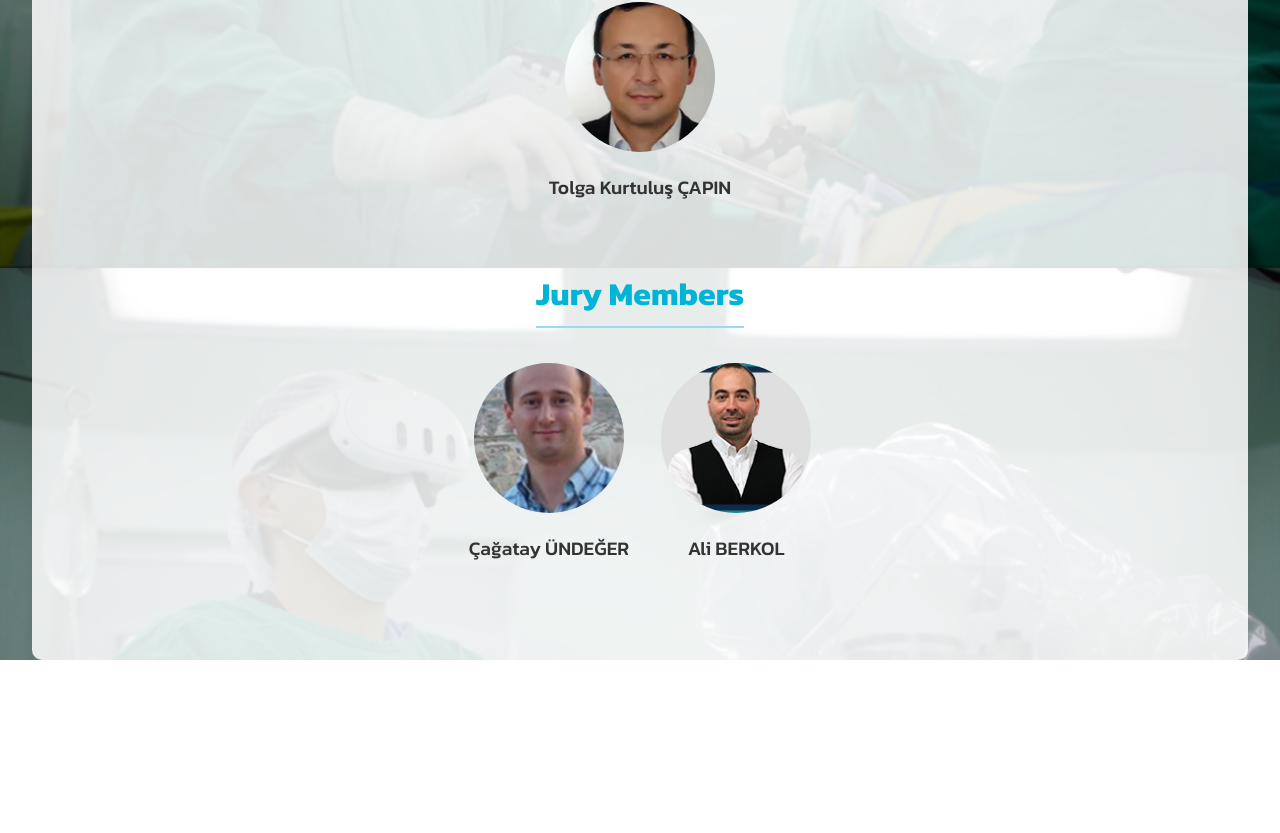
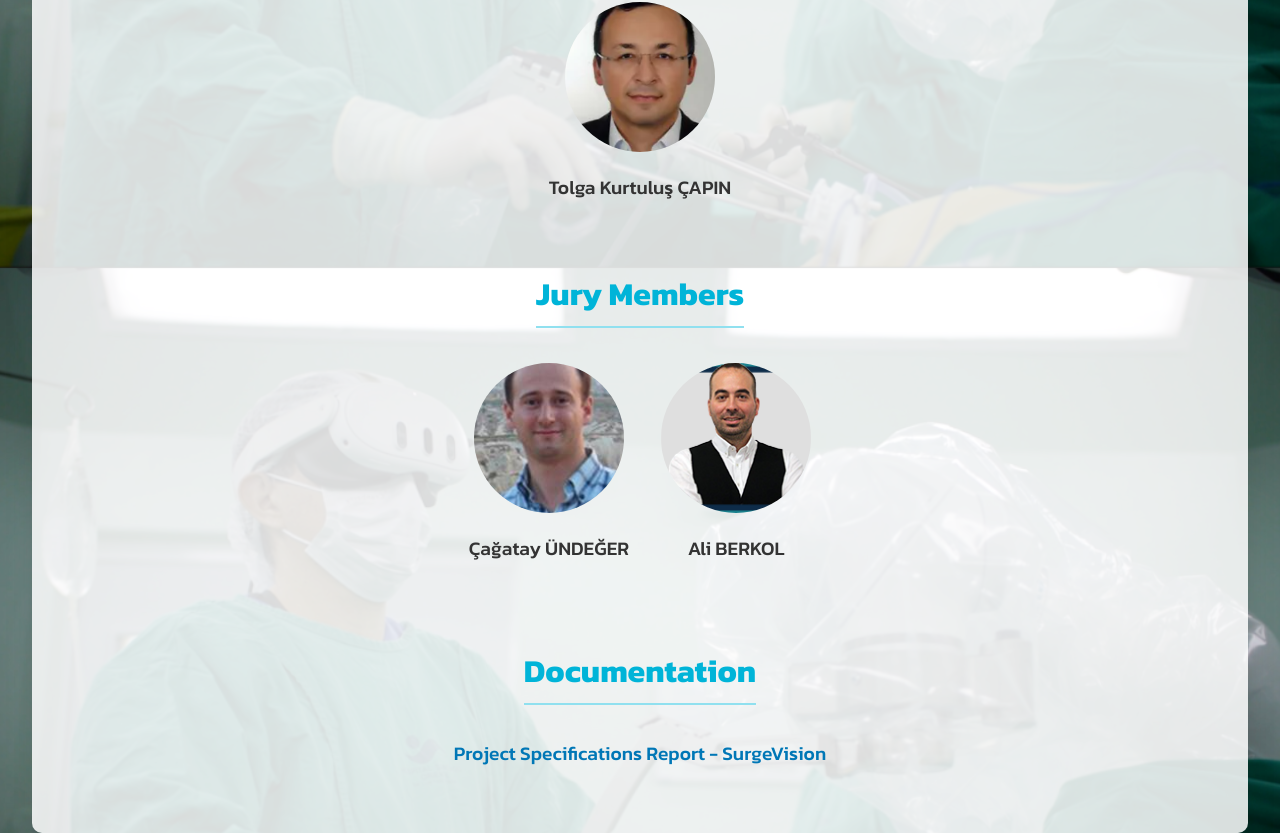
Before and after one commit to polatdeniz/final-project-website, a React (Vite) app: page / in a window 1280 px wide. Shown: the part 1332-2165 px from the top of the page. Before the commit the page ends 1992 px from the top, so only its background shows below. Built offline with nearby package versions, Linux system fonts and the light colour scheme.

Commit message:
Specification report added to website

```diff
--- a/src/App.css
+++ b/src/App.css
@@ -59,7 +59,7 @@ section h2 {
   text-align: center;
 }
 
-.team-section, .supervisor-section, .jury-section, .description-section {
+.team-section, .supervisor-section, .jury-section, .description-section, .documentation-section {
   margin-bottom: 2rem;
   text-align: center;
 }
@@ -117,5 +117,16 @@ img:hover {
 .description-section p {
   font-size: 1.5rem;
   line-height: 1.5;
-  text-align: justify; /* Added text alignment */
+  text-align: justify;
 }
+
+.documentation-section a {
+  font-size: 1.2rem;
+  color: #0077b6;
+  text-decoration: none;
+  transition: color 0.3s;
+}
+
+.documentation-section a:hover {
+  color: #00b4d8;
+}
--- a/src/App.jsx
+++ b/src/App.jsx
@@ -12,7 +12,7 @@ import logo from "./assets/logo.gif"; // Import the logo image
 
 function App() {
   return (
-     <div className="container">
+    <div className="container">
       {/* Project Name Header */}
       <header className="header">
         <img src={logo} alt="Logo" className="logo" /> {/* Add logo here */}
@@ -107,6 +107,20 @@ function App() {
           </div>
         </div>
       </section>
+
+      {/* Documentation */}
+      <section className="documentation-section">
+        <h2>Documentation</h2>
+        <p>
+          <a
+            href="https://github.com/polatdeniz/final-project-website/blob/main/src/assets/Project_Specifications_Report_SurgeVision.pdf"
+            target="_blank"
+            rel="noopener noreferrer"
+          >
+            Project Specifications Report - SurgeVision
+          </a>
+        </p>
+      </section>
     </div>
   );
 }
```
